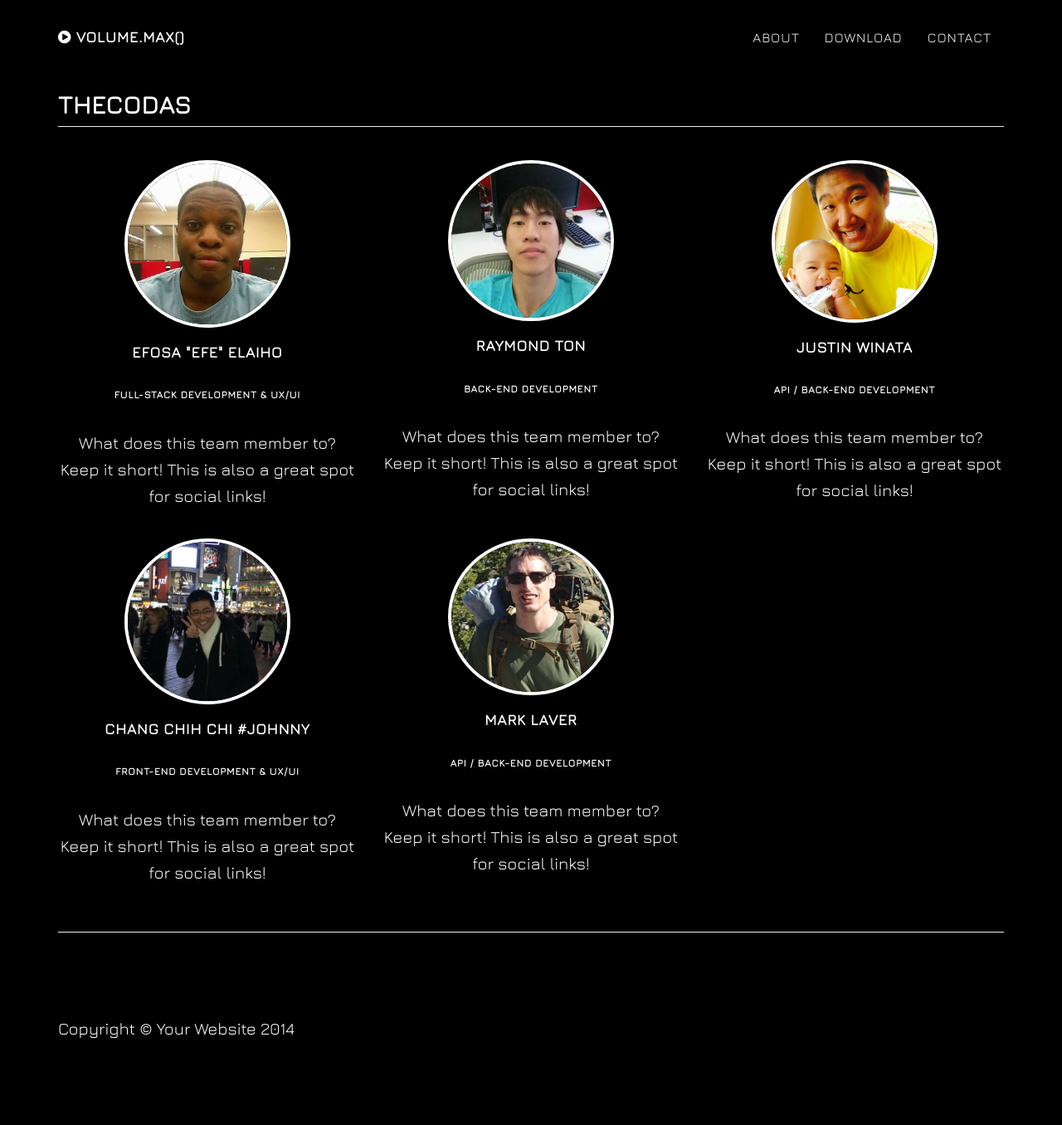
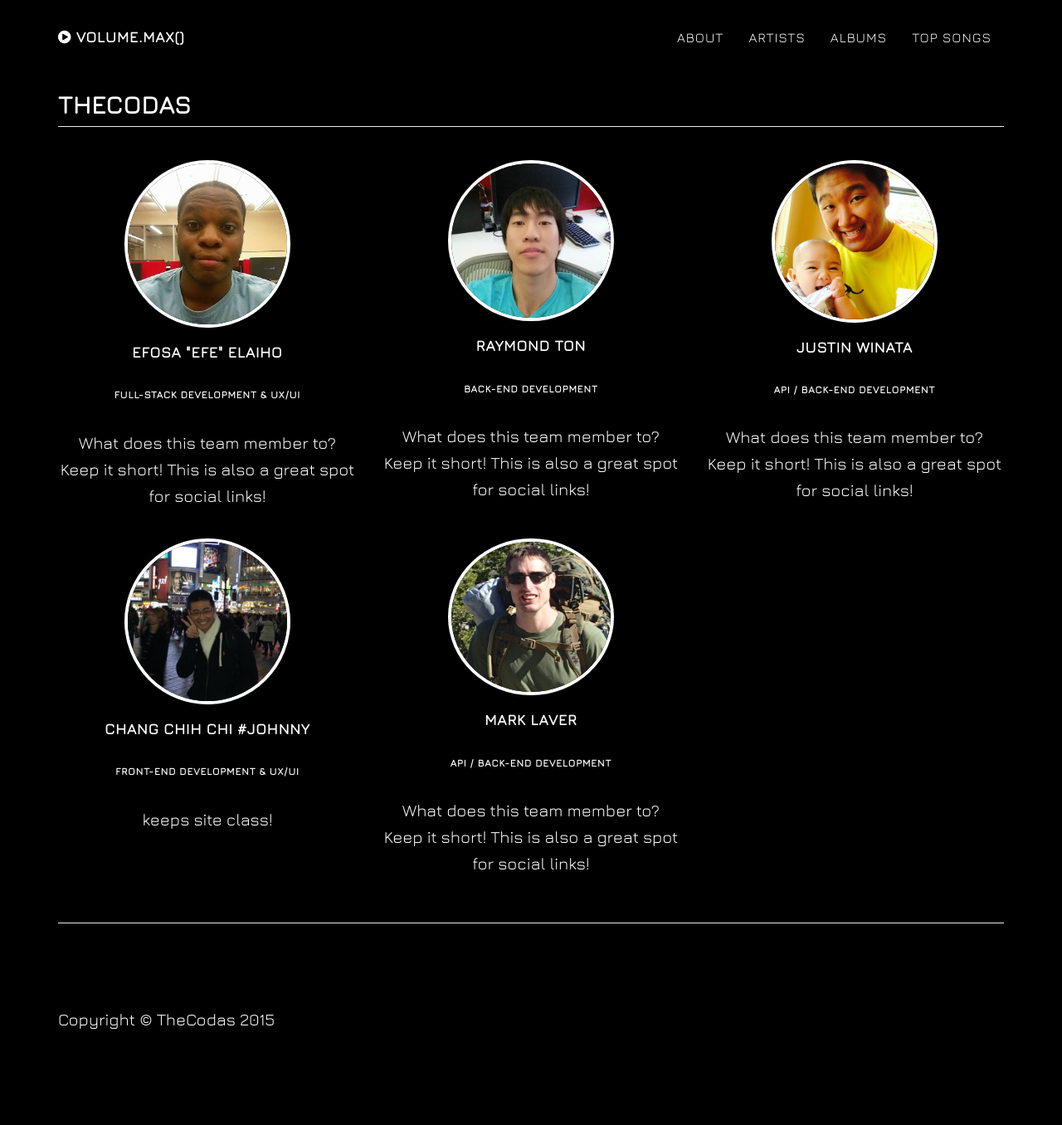
Before and after one commit to efeelaiho/TheCodas, a Django app: template vmax_src/templates/about.html in a window 1280 px wide. Shown: the whole page at 83% size. After the commit the page ends 1240 px from the top, so only its background shows below. Run offline with Django 3.2, Linux system fonts and the light colour scheme; the template is opened without the code that fills it, so the values that code supplies are empty; some libraries are stand-ins or nearby versions; some web fonts are replaced.

Commit message:
edited home and about

```diff
--- a/vmax_src/templates/about.html
+++ b/vmax_src/templates/about.html
@@ -62,10 +62,13 @@
                         <a  href="#about">About</a>
                     </li>
                     <li>
-                        <a  href="#download">Download</a>
+                        <a  href="#download">Artists</a>
                     </li>
                     <li>
-                        <a  href="#contact">Contact</a>
+                        <a  href="#contact">Albums</a>
+                    </li>
+                    <li>
+                        <a  href="#contact">Top Songs</a>
                     </li>
                 </ul>
             </div>
@@ -116,7 +119,7 @@
                 <img class="img-circle img-responsive img-center aboutpic" src="{% static 'img/johnny.jpg' %}" alt="" height="200" width="200" >
                 <h4>Chang Chih Chi #Johnny</h4>
                 <h6> Front-End Development & UX/UI</h6>
-                <p>What does this team member to? Keep it short! This is also a great spot for social links!</p>
+                <p>keeps site class!</p>
             </div>
             <div class="col-lg-4 col-sm-4 text-center">
                 <img class="img-circle img-responsive img-center aboutpic" src="{% static 'img/mark.jpg' %}" alt="" height="200" width="200">
@@ -132,7 +135,7 @@
         <footer>
             <div class="row">
                 <div class="col-lg-12">
-                    <p>Copyright &copy; Your Website 2014</p>
+                    <p>Copyright &copy; TheCodas 2015</p>
                 </div>
                 <!-- /.col-lg-12 -->
             </div>
```
Also changed, not shown: vmax_src/templates/home.html (+5 -2 lines).
